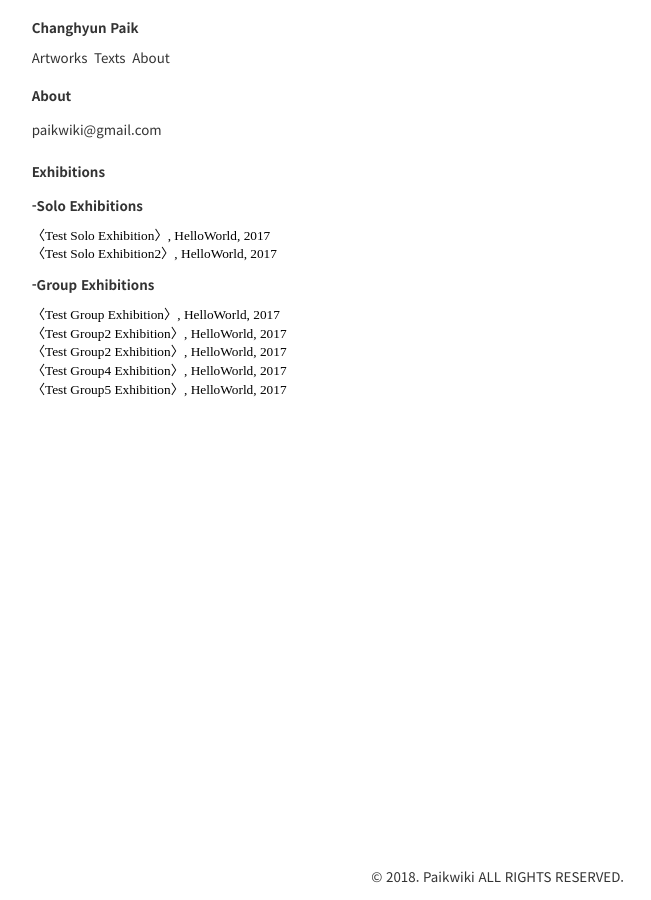
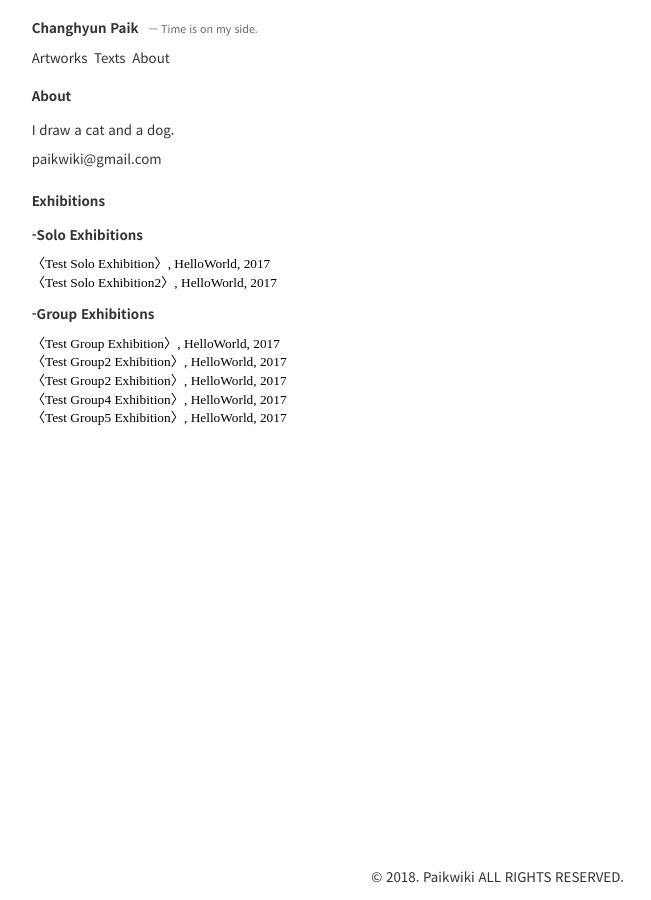
Before and after one commit to paikwiki/jt-alpha, a Jekyll site: the page built from About.html, in a window 1280 px wide. Shown: the whole page, without its empty margins (145-796 px from the left). Built offline with Jekyll 4.4.1, drawn with Linux system fonts in a browser that asks for light colours.

Commit message:
Readd description data for both _config.yml and author.yml:cat:

```diff
--- a/_config.yml
+++ b/_config.yml
@@ -1,4 +1,4 @@
 title: Changhyun Paik
-description: ~
+description: Time is on my side.
 baseurl: /jt-alpha
 permalink: none
--- a/_data/author.yml
+++ b/_data/author.yml
@@ -1,6 +1,6 @@
 name: Paikwiki
 email: paikwiki@gmail.com
-description: ~
+description: I draw a cat and a dog.
 copyright_year: 2018
 
 exhibitions:
```
